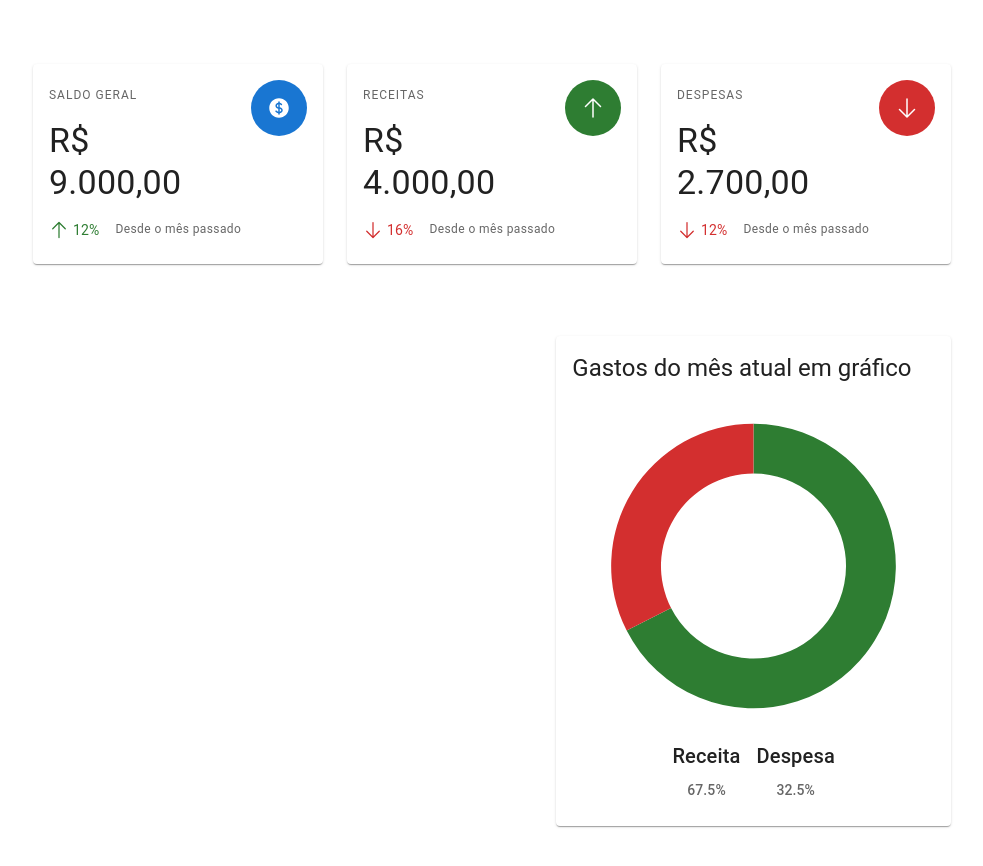
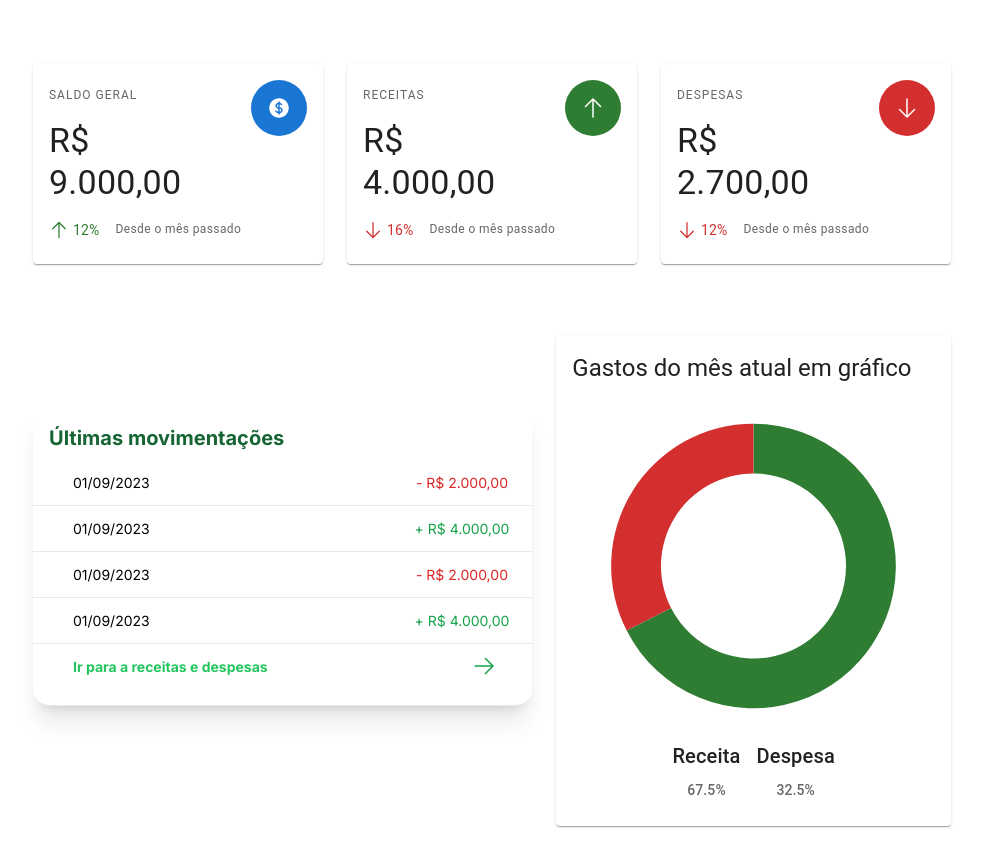
Before and after one commit to gaabrieltorres7/frontend-organiza, a Next.js app: page /principal in a window 1280 px wide. Shown: the top 866 px of the page, without its empty margins (148-1131 px from the left). Built offline with nearby package versions, Linux system fonts and the light colour scheme.

Commit message:
UltimasMovimentacoes

```diff
--- a/package.json
+++ b/package.json
@@ -16,7 +16,7 @@
     "autoprefixer": "10.4.16",
     "eslint": "8.49.0",
     "eslint-config-next": "13.5.2",
-    "next": "13.5.2",
+    "next": "13.4.19",
     "postcss": "8.4.30",
     "react": "18.2.0",
     "react-apexcharts": "^1.4.1",
--- a/src/app/principal/page.jsx
+++ b/src/app/principal/page.jsx
@@ -1,9 +1,10 @@
 "use client";
+import UltimasMovimentacoes from '@/components/UltimasMovimentacoes';
 import { Box, Container, Unstable_Grid2 as Grid } from "@mui/material";
-import { OverviewDespesas } from "../../components/principal/overview/overview-despesas";
-import { OverviewGastosMesAtual } from "../../components/principal/overview/overview-gastos-mes-atual";
-import { OverviewReceitas } from "../../components/principal/overview/overview-receitas";
-import { OverviewSaldoGeral } from "../../components/principal/overview/overview-saldo-geral";
+import { OverviewDespesas } from "../../components/principal/overview/Overview-despesas";
+import { OverviewGastosMesAtual } from "../../components/principal/overview/Overview-gastos-mes-atual";
+import { OverviewReceitas } from "../../components/principal/overview/Overview-receitas";
+import { OverviewSaldoGeral } from "../../components/principal/overview/Overview-saldo-geral";
 
 export default function Principal() {
   return (
@@ -45,7 +46,9 @@ export default function Principal() {
                 value={"R$ 2.700,00"}
               />
             </Grid>
-            <Grid xs={12} lg={5}></Grid>
+            <Grid xs={12} lg={5}>
+              <UltimasMovimentacoes />
+            </Grid>
             <Grid xs={12} md={6} lg={4} sx={{ marginTop: 6 }}>
               <OverviewGastosMesAtual
                 chartSeries={[67.5, 32.5]}
--- /dev/null
+++ b/src/components/UltimasMovimentacoes.jsx
@@ -0,0 +1,128 @@
+import ArrowRight from "@heroicons/react/24/solid/ArrowRightIcon";
+import Link from "next/link";
+
+export default function UltimasMovimentacoes() {
+  return (
+    <>
+      <div className="relative flex flex-col min-w-0 break-words bg-white border-b border-solid shadow-xl dark:bg-slate-850 dark:shadow-dark-xl border-black-125 rounded-2xl bg-clip-border">
+        <div className="p-4 pb-0 mb-0 rounded-t-4">
+          <div className="flex justify-between">
+            <h6 className="mb-2 text-green-800 font-bold text-xl">
+              Últimas movimentações
+            </h6>
+          </div>
+        </div>
+        <div className="overflow-x-auto">
+          <table className="items-center w-full mb-4 align-top border-collapse border-gray-800 ">
+            <tbody>
+              <tr>
+                <td className="p-2 align-middle bg-white border-b w-3/10 whitespace-nowrap ">
+                  <div className="flex items-center px-2 py-1">
+                    <div className="ml-6">
+                      <h6 className="mb-0 text-sm leading-normal dark:text-black">
+                        01/09/2023
+                      </h6>
+                    </div>
+                  </div>
+                </td>
+                <td className="p-2 align-middle bg-transparent border-b whitespace-nowrap "></td>
+                <td className="p-2 align-middle bg-transparent border-b whitespace-nowrap "></td>
+                <td className="p-2 text-sm leading-normal align-middle bg-transparent border-b whitespace-nowrap ">
+                  <div className="flex-1 text-center">
+                    <h6 className="mb-0 text-sm leading-normal text-red-600">
+                      - R$ 2.000,00
+                    </h6>
+                  </div>
+                </td>
+              </tr>
+              <tr>
+                <td className="p-2 align-middle bg-transparent border-b w-3/10 whitespace-nowrap ">
+                  <div className="flex items-center px-2 py-1">
+                    <div className="ml-6">
+                      <h6 className="mb-0 text-sm leading-normal dark:text-black">
+                        01/09/2023
+                      </h6>
+                    </div>
+                  </div>
+                </td>
+                <td className="p-2 align-middle bg-transparent border-b whitespace-nowrap "></td>
+                <td className="p-2 align-middle bg-transparent border-b whitespace-nowrap "></td>
+                <td className="p-2 text-sm leading-normal align-middle bg-transparent border-b whitespace-nowrap ">
+                  <div className="flex-1 text-center">
+                    <h6 className="mb-0 text-sm leading-normal text-green-600">
+                      + R$ 4.000,00
+                    </h6>
+                  </div>
+                </td>
+              </tr>
+              <tr>
+                <td className="p-2 align-middle bg-transparent border-b w-3/10 whitespace-nowrap ">
+                  <div className="flex items-center px-2 py-1">
+                    <div className="ml-6">
+                      <h6 className="mb-0 text-sm leading-normal dark:text-black">
+                        01/09/2023
+                      </h6>
+                    </div>
+                  </div>
+                </td>
+                <td className="p-2 align-middle bg-transparent border-b whitespace-nowrap "></td>
+                <td className="p-2 align-middle bg-transparent border-b whitespace-nowrap "></td>
+                <td className="p-2 text-sm leading-normal align-middle bg-transparent border-b whitespace-nowrap ">
+                  <div className="flex-1 text-center">
+                    <h6 className="mb-0 text-sm leading-normal text-red-600">
+                      - R$ 2.000,00
+                    </h6>
+                  </div>
+                </td>
+              </tr>
+              <tr>
+                <td className="p-2 align-middle bg-transparent border-b w-3/10 whitespace-nowrap">
+                  <div className="flex items- center px-2 py-1">
+                    <div className="ml-6">
+                      <h6 className="mb-0 text-sm leading-normal dark:text-black">
+                        01/09/2023
+                      </h6>
+                    </div>
+                  </div>
+                </td>
+                <td className="p-2 align-middle bg-transparent border-b whitespace-nowrap"></td>
+                <td className="p-2 align-middle bg-transparent border-b whitespace-nowrap"></td>
+                <td className="p-2 text-sm leading-normal align-middle bg-transparent border-b whitespace-nowrap">
+                  <div className="flex-1 text-center">
+                    <h6 className="mb-0 text-sm leading-normal text-green-600">
+                      + R$ 4.000,00
+                    </h6>
+                  </div>
+                </td>
+              </tr>
+              <tr>
+                <Link href={"/receitas-e-despesas"}>
+                  <td className="p-2 align-middle bg-transparent border-0 w-3/10 whitespace-nowrap">
+                    <div className="flex items-center px-2 py-1">
+                      <div className="ml-6 items-center">
+                        <h6 className="mb-0 text-sm leading-normal text-green-500 font-bold">
+                          Ir para a receitas e despesas
+                        </h6>
+                      </div>
+                    </div>
+                  </td>
+                </Link>
+                <td className="p-2 align-middle bg-transparent border-0 whitespace-nowrap"></td>
+                <td className="p-2 align-middle bg-transparent border-0 whitespace-nowrap"></td>
+                <td className="p-2 text-sm leading-normal align-middle bg-transparent border-0 whitespace-nowrap">
+                  <div className="flex-1 flex justify-end items-center">
+                    <h6 className="mb-0 text-sm leading-normal text-green-600 mr-7">
+                      <Link href={"/receitas-e-despesas"}>
+                        <ArrowRight height={24} />
+                      </Link>
+                    </h6>
+                  </div>
+                </td>
+              </tr>
+            </tbody>
+          </table>
+        </div>
+      </div>
+    </>
+  );
+}
--- a/src/components/chart.js
+++ b/src/components/chart.jsx
@@ -1,4 +1,4 @@
-import { styled } from '@mui/material/styles';
+import { styled } from "@mui/material/styles";
 import dynamic from 'next/dynamic';
 
 const ApexChart = dynamic(() => import('react-apexcharts'), {
```
Also changed, not shown: src/components/principal/overview/Overview-despesas.jsx (renamed from src/components/principal/overview/overview-despesas.js), src/components/principal/overview/Overview-gastos-mes-atual.jsx (renamed from src/components/principal/overview/overview-gastos-mes-atual.js), src/components/principal/overview/Overview-receitas.jsx (renamed from src/components/principal/overview/overview-receitas.js), src/components/principal/overview/Overview-saldo-geral.jsx (renamed from src/components/principal/overview/overview-saldo-geral.js), 1 other file (tests, documents, lock files or other folders).
